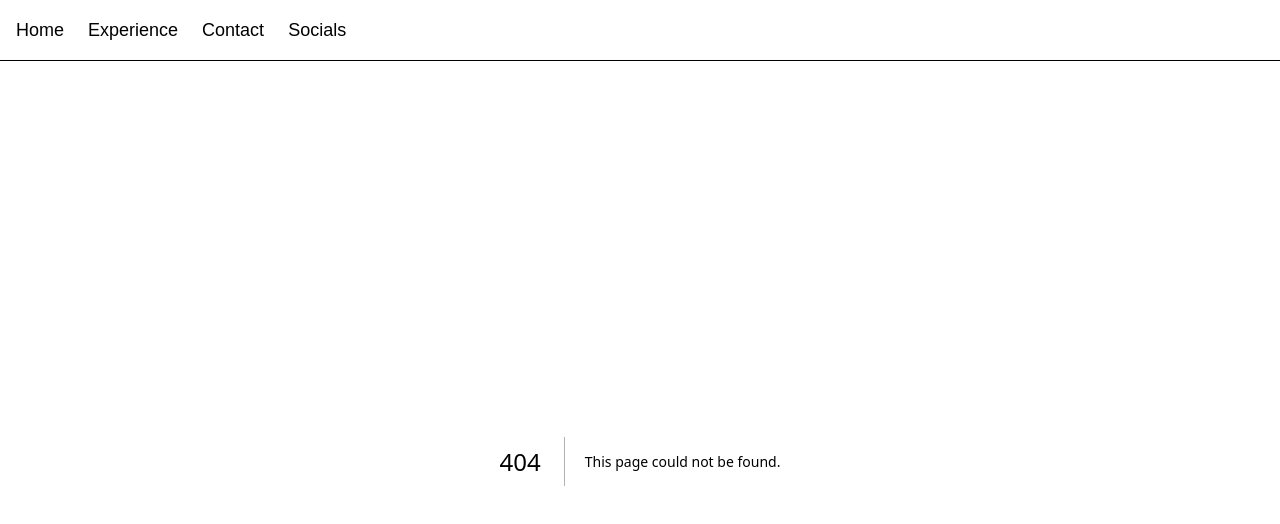
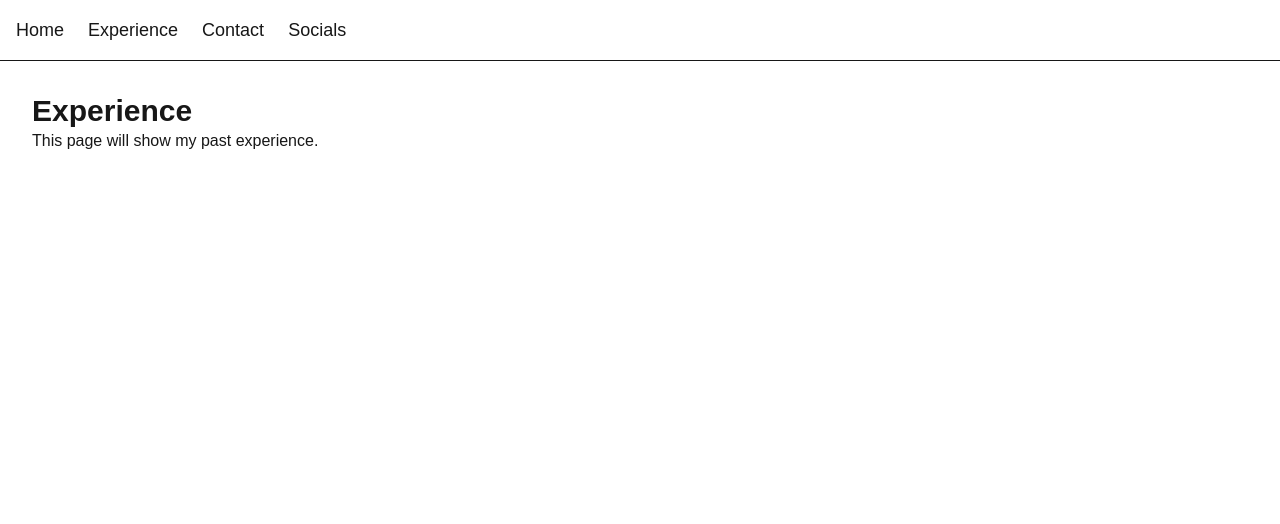
Before and after one commit to Ethan7144/ethanjtarlov.com, a Next.js app: page /exp in a window 1280 px wide. Before the commit this address had no page. Shown: the top 524 px of the page. Built offline with nearby package versions, Linux system fonts and the light colour scheme.

Commit message:
Changed names of url paths

```diff
--- a/src/app/layout.tsx
+++ b/src/app/layout.tsx
@@ -30,9 +30,9 @@ export default function RootLayout({
       >
         <nav className="flex gap-6 p-4 border-b text-lg font-medium">
           <Link href="/" className="hover:underline">Home</Link>
-          <Link href="/Experience" className="hover:underline">Experience</Link>
-          <Link href="/Contact" className="hover:underline">Contact</Link>
-          <Link href="/Socials" className="hover:underline">Socials</Link>
+          <Link href="/exp" className="hover:underline">Experience</Link>
+          <Link href="/contact-me" className="hover:underline">Contact</Link>
+          <Link href="/socials" className="hover:underline">Socials</Link>
         </nav>
         {children}
       </body>
```
Also changed, not shown: src/app/contact-me/page.tsx (renamed from src/app/Contact/page.tsx), src/app/exp/page.tsx (renamed from src/app/Experience/page.tsx).
